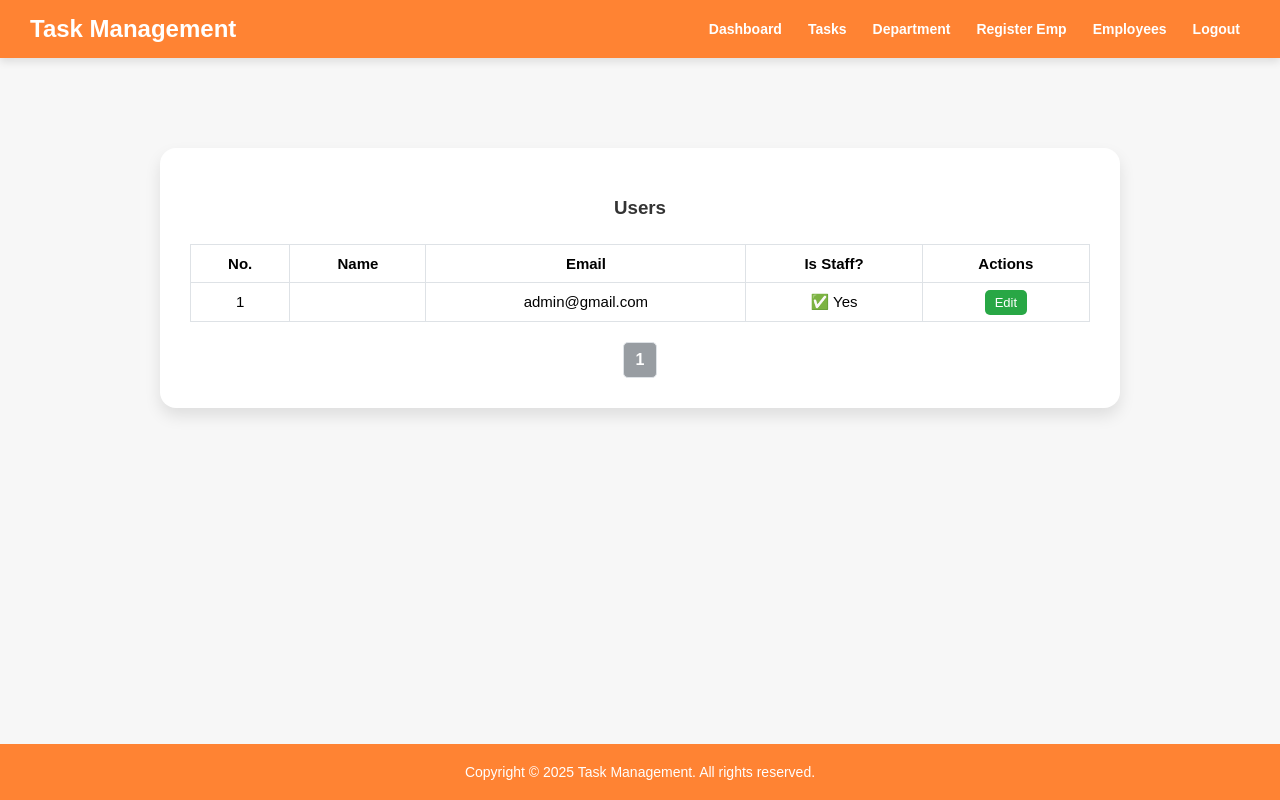
After one commit to ashishkekan/task-management-system, a Django app: page /users/ in a window 1280 px wide. The commit adds this page. Run offline with Django 4.2, Linux system fonts and the light colour scheme; a user stored in the database is signed in; data comes from the database, SQL or seed files in the repository.

Commit message:
Set proper urls and base template and add register and log out func

```diff
--- a/tasks/templates/tasks/base.html
+++ b/tasks/templates/tasks/base.html
@@ -69,17 +69,18 @@
         <h1>Task Management</h1>
         <nav>
             {% if user.is_authenticated %}
-                <a href="">Dashboard</a>
-                <a href="">Sessions</a>
+                <a href="{% url 'home' %}">Dashboard</a>
+                <a href="">Tasks</a>
                 {% if user.is_staff %}
-                    <a href="">Learning</a>
-                    <a href="">Add User</a>
-                    <a href="">Users</a>
+                    <a href="">Department</a>
+                    <a href="{% url 'register_user' %}">Register Emp</a>
+                    <a href="{% url 'user_list' %}">Employees</a>
                 {% endif %}
                 {% if not user.is_staff %}
                     <a href="">My Profile</a>
+                    <a href="">Goal</a>
                 {% endif %}
-                <a href="">class="btn-danger">Logout</a>
+                <a href="{% url 'logout' %}" class="btn-danger">Logout</a>
             {% else %}
                 <a href="">Login</a>
             {% endif %}
@@ -104,7 +105,7 @@
     </div>
 
     <footer>
-        Copyright &copy; {% now "Y" %} Session Management. All rights reserved.
+        Copyright &copy; {% now "Y" %} Task Management. All rights reserved.
     </footer>
 </body>
 </html>
--- /dev/null
+++ b/tasks/templates/tasks/user-list.html
@@ -0,0 +1,143 @@
+{% extends 'tasks/base.html' %}
+
+{% block title %}User List{% endblock %}
+
+{% block content %}
+<style>
+    .user-table-container {
+        max-width: 960px;
+        margin: 0 auto;
+        padding: 20px;
+    }
+
+    .user-table-card {
+        background-color: #ffffff;
+        border-radius: 16px;
+        box-shadow: 0 8px 16px rgba(0, 0, 0, 0.1);
+        padding: 30px;
+    }
+
+    .user-table-card h3 {
+        margin-bottom: 25px;
+        text-align: center;
+        color: #333;
+    }
+
+    .table {
+        border-collapse: collapse;
+        width: 100%;
+    }
+
+    .table th,
+    .table td {
+        border: 1px solid #dee2e6;
+        font-size: 15px;
+        padding: 10px;
+        text-align: center;
+    }
+
+    .table tbody tr:hover {
+        background-color: #e9f3ff;
+        cursor: pointer;
+    }
+
+    .edit-btn {
+        background-color: #28a745;
+        border: none;
+        color: white;
+        padding: 5px 10px;
+        font-size: 13px;
+        border-radius: 5px;
+        text-decoration: none;
+    }
+
+    .edit-btn:hover {
+        background-color: #218838;
+    }
+
+    .pagination {
+        display: flex;
+        justify-content: center;
+        margin-top: 20px;
+    }
+
+    .pagination a,
+    .pagination span {
+        color: #007bff;
+        padding: 8px 12px;
+        margin: 0 4px;
+        text-decoration: none;
+        border: 1px solid #dee2e6;
+        border-radius: 5px;
+    }
+
+    .pagination .current {
+        background-color: #989da2;
+        color: white;
+        font-weight: bold;
+    }
+</style>
+
+<div class="user-table-container">
+    <div class="user-table-card">
+        <h3>Users</h3>
+        <table class="table">
+            <thead>
+                <tr>
+                    <th>No.</th>
+                    <th>Name</th>
+                    <th>Email</th>
+                    <th>Is Staff?</th>
+                    {% if request.user.is_staff %}
+                        <th>Actions</th>
+                    {% endif %}
+                </tr>
+            </thead>
+            <tbody>
+                {% for user in users %}
+                    <tr>
+                        <td>{{ forloop.counter }}</td>
+                        <td>{{ user.first_name }} {{ user.last_name }}</td>
+                        <td>{{ user.email }}</td>
+                        <td>
+                            {% if user.is_staff %}
+                                <span class="text-success">✅ Yes</span>
+                            {% else %}
+                                <span class="text-danger">❌ No</span>
+                            {% endif %}
+                        </td>
+                        {% if request.user.is_staff %}
+                            <td>
+                                <a href="" class="edit-btn">Edit</a>
+                            </td>
+                        {% endif %}
+                    </tr>
+                {% empty %}
+                    <tr>
+                        <td colspan="{% if request.user.is_staff %}5{% else %}4{% endif %}" class="text-muted text-center">No users found.</td>
+                    </tr>
+                {% endfor %}
+            </tbody>
+        </table>
+
+        <!-- Pagination -->
+        <div class="pagination">
+            {% if users.has_previous %}
+                <a href="?page={{ users.previous_page_number }}">« Previous</a>
+            {% endif %}
+
+            {% for num in users.paginator.page_range %}
+                {% if users.number == num %}
+                    <span class="current">{{ num }}</span>
+                {% elif num > users.number|add:'-3' and num < users.number|add:'3' %}
+                    <a href="?page={{ num }}">{{ num }}</a>
+                {% endif %}
+            {% endfor %}
+
+            {% if users.has_next %}
+                <a href="?page={{ users.next_page_number }}">Next »</a>
+            {% endif %}
+        </div>
+    </div>
+</div>
+{% endblock %}
--- a/tasks/urls.py
+++ b/tasks/urls.py
@@ -7,6 +7,8 @@ urlpatterns = [
     path("register/", views.add_user, name="register_user"),
     path("login/", views.user_login, name="login_user"),
     path("logout/", views.user_logout, name="logout"),
+    path("home/", views.home, name="home"),
+    path("users/", views.user_list, name="user_list"),
     path("create_task/", views.create_task, name="create_task"),
     path("employee_dashboard/", views.employee_dashboard, name="employee_dashboard"),
     path("log_time/<int:task_id>/", views.log_time, name="log_time"),
--- a/tasks/views.py
+++ b/tasks/views.py
@@ -2,6 +2,7 @@ from django.contrib import messages
 from django.contrib.auth import authenticate, login, logout
 from django.contrib.auth.decorators import login_required, user_passes_test
 from django.contrib.auth.models import User
+from django.core.paginator import Paginator
 from django.shortcuts import redirect, render
 
 from .forms import (
@@ -13,7 +14,7 @@ from .forms import (
     UserCreationForm,
     UserEditForm,
 )
-from .models import Department, Employee, Goal, Task, TimeLog
+from .models import Department, Employee, Goal, Task
 
 
 # Admin and HOD Views
@@ -36,7 +37,7 @@ def add_user(request):
             messages.error(request, "Please correct the errors below.")
     else:
         form = UserCreationForm()
-    return render(request, "session/add_user.html", {"form": form})
+    return render(request, "tasks/create-user.html", {"form": form})
 
 
 def user_login(request):
@@ -57,7 +58,7 @@ def user_login(request):
 
 def user_logout(request):
     logout(request)
-    return redirect("login")
+    return redirect("login_user")
 
 
 @login_required
@@ -183,3 +184,25 @@ def create_employee(request):
 def employee_list(request):
     employees = Employee.objects.all()
     return render(request, "tasks/employee_list.html", {"employees": employees})
+
+
+@login_required
+def home(request):
+    user = request.user
+
+    context = {
+        "user": user,
+    }
+
+    return render(request, "tasks/home.html", context)
+
+
+@login_required
+@user_passes_test(lambda u: u.is_staff)
+def user_list(request):
+    users = User.objects.all().order_by("username")
+    paginator = Paginator(users, 10)
+    page_number = request.GET.get("page")
+    page_obj = paginator.get_page(page_number)
+
+    return render(request, "tasks/user-list.html", {"users": page_obj})
```
Also changed, not shown: tasks/templates/tasks/create-user.html (+2 -6 lines), tasks/templates/tasks/home.html (added, +62 -0 lines).
